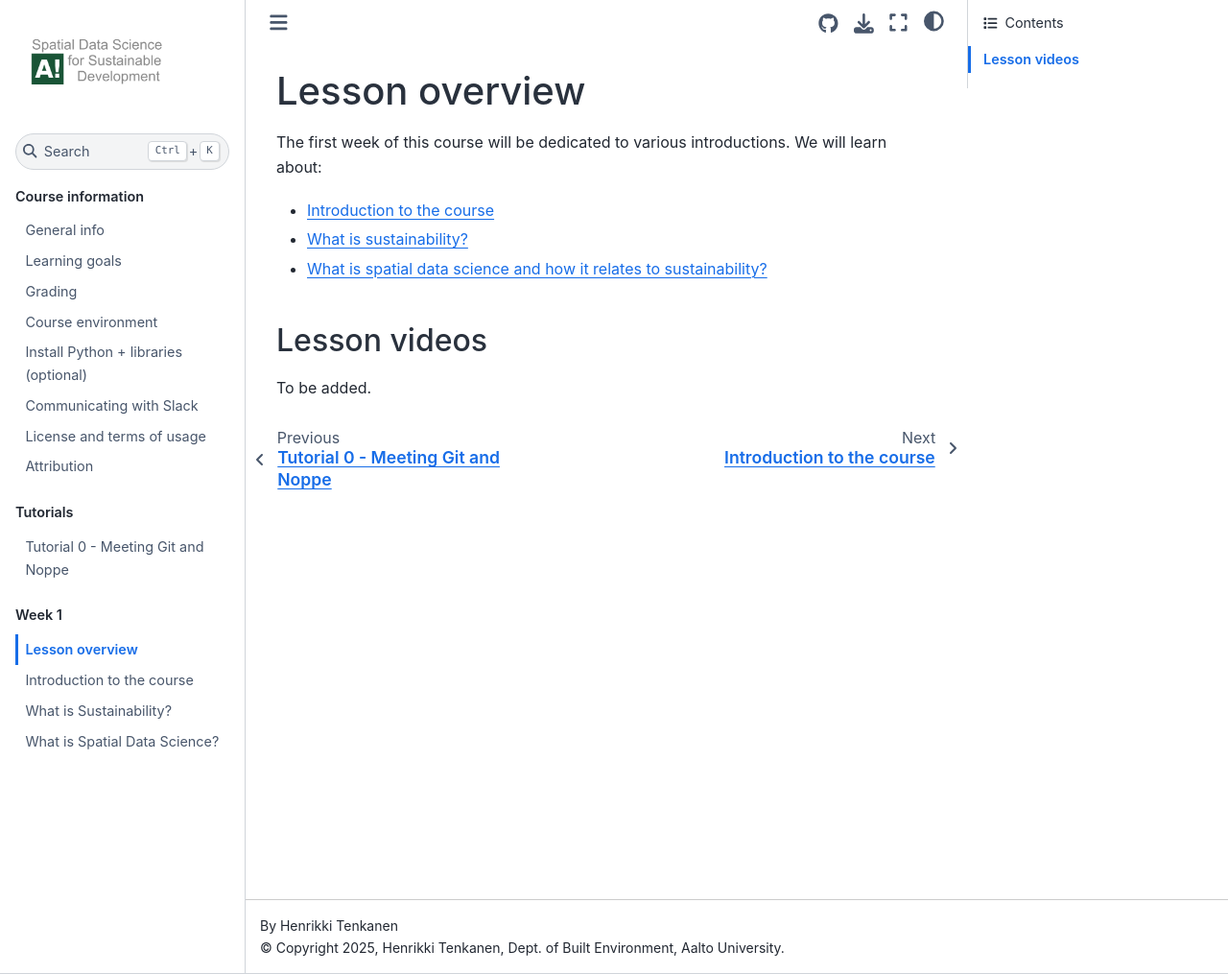
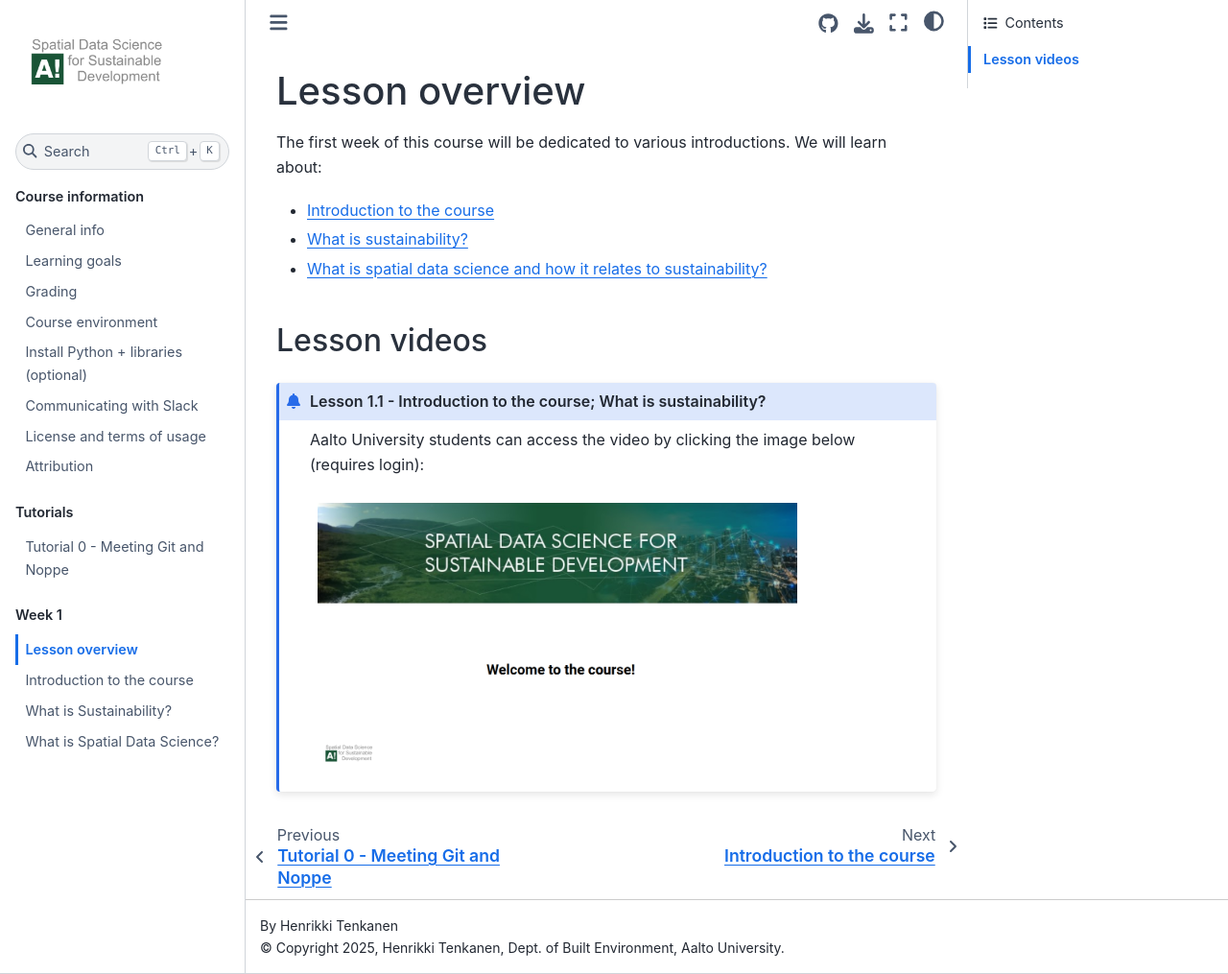
Before and after one commit to AaltoGIS/Sustainability-GIS, a Sphinx documentation site: the page built from source/lessons/L1/overview.rst, in a window 1280 px wide and 1015 px high. Shown: the whole window at 96% size. Built offline with Sphinx 7.4.7 and the Sphinx Book theme 1.1.4, drawn with Linux system fonts in a browser that asks for light colours; pages that are not in the unit, such as notebooks, are missing from menus.

Commit message:
Add Lesson video

```diff
--- a/source/lessons/L1/overview.rst
+++ b/source/lessons/L1/overview.rst
@@ -14,15 +14,16 @@ The first week of this course will be dedicated to various introductions. We wil
 Lesson videos
 -------------
 
-To be added.
+.. admonition:: Lesson 1.1 - Introduction to the course; What is sustainability?
 
-.. .. admonition:: Lesson 1.1 - Introduction to the course; Introduction to sustainability.
     Aalto University students can access the video by clicking the image below (requires login):
+
     .. figure:: img/SDS4SD-Lesson-1.1.png
-        :target: https://aalto.cloud.panopto.eu/Panopto/Pages/Viewer.aspx?id=cff9fa7d-0721-42e9-9e21-b0f800b8c653
+        :target: https://aalto.cloud.panopto.eu/Panopto/Pages/Viewer.aspx?id=16b3036a-bb8f-4f05-b560-b25e00ca3177
         :width: 500px
         :align: left
-    .. admonition:: Lesson 1.2 - What is spatial data science?; Introduction to CSC computing environment; Tutorial 1: Spatial analysis with Python
+
+..    .. admonition:: Lesson 1.2 - What is spatial data science?; Introduction to CSC computing environment; Tutorial 1: Spatial analysis with Python
         Aalto University students can access the video by clicking the image below (requires login):
         .. figure:: img/SDS4SD-Lesson-1.3.png
             :target: https://aalto.cloud.panopto.eu/Panopto/Pages/Viewer.aspx?id=2ec0388f-9fc2-4f23-b884-b0f800b91823
```
